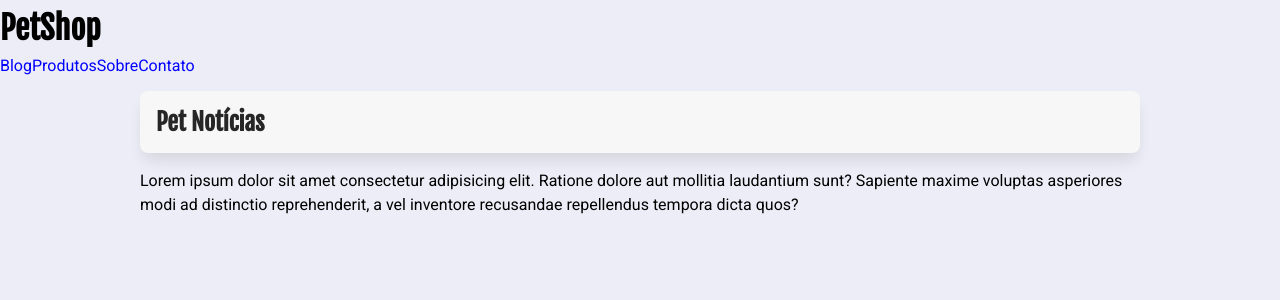
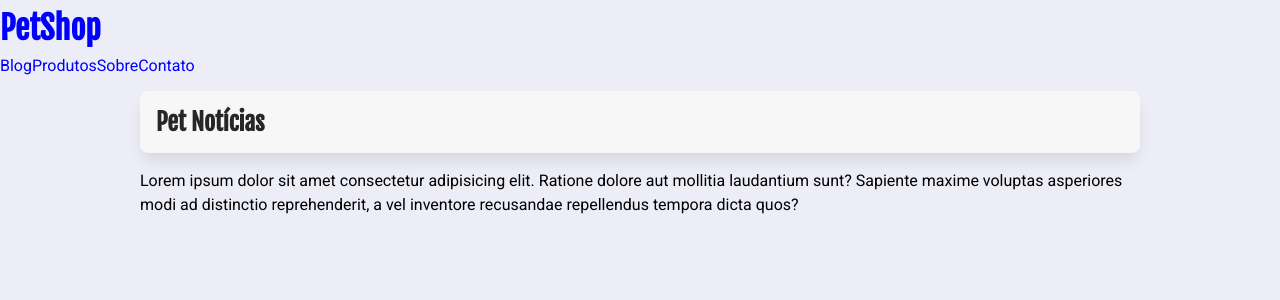
Before and after one commit to VanessaBaldin1/petshop, a Next.js app: page / in a window 1280 px wide. Shown: the top 300 px of the page. Built offline with nearby package versions, Linux system fonts and the light colour scheme.

Commit message:
atualiza o link do h1 no cabecalho

```diff
--- a/src/components/Cabecalho.tsx
+++ b/src/components/Cabecalho.tsx
@@ -5,7 +5,9 @@ export default function Cabecalho() {
   return (
     <>
       <header>
-        <h1>PetShop</h1>
+        <h1>
+          <Link href="/">PetShop</Link>
+        </h1>
         <Menu />
       </header>
     </>
```
